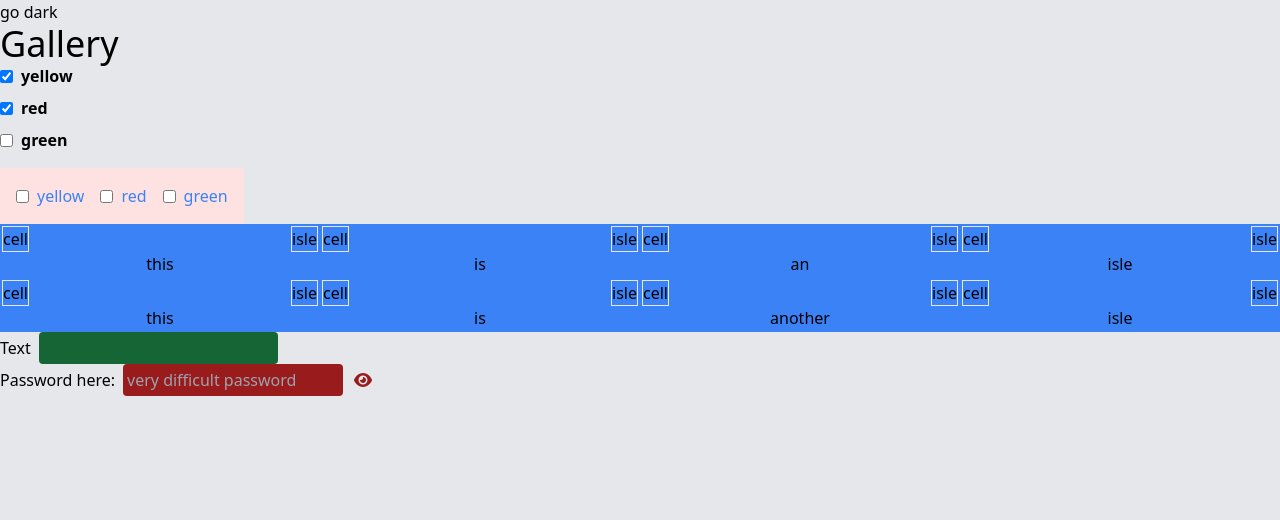
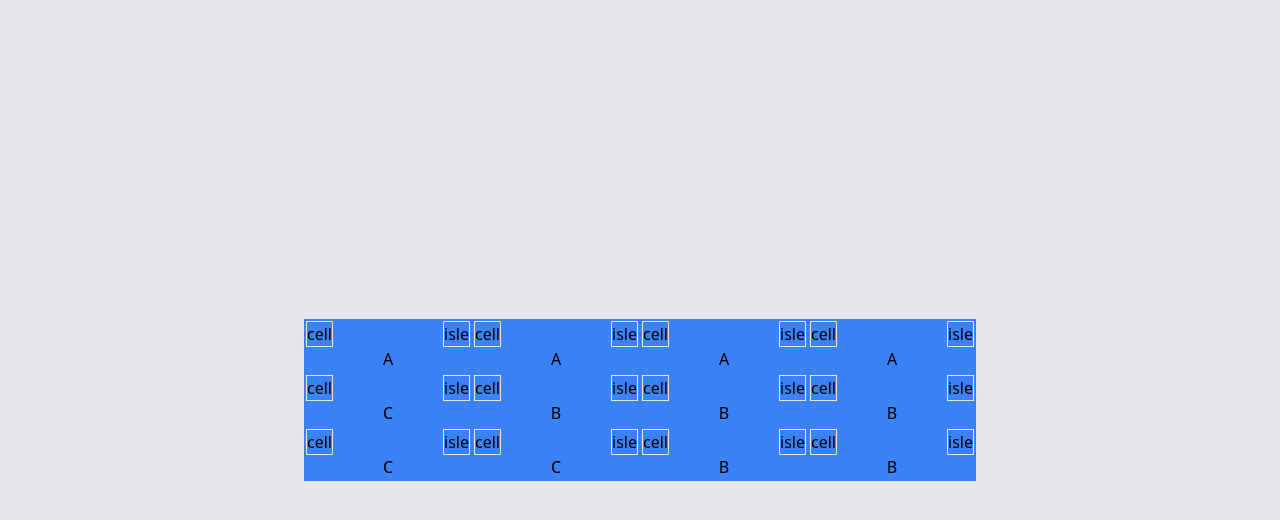
Before and after one commit to CrgioYalux/brute-draft, a React (Vite) app: page / in a window 1280 px wide. Shown: the top 520 px of the page. Built offline with nearby package versions, Linux system fonts and the light colour scheme.

Commit message:
ref: :broom: unused examples and code

```diff
--- a/src/App.tsx
+++ b/src/App.tsx
@@ -1,79 +1,33 @@
 import './App.css';
-import { useTheme } from './providers/Theme/';
-import { TextInput, PasswordInput, Grid, Row, Cell, CheckboxList } from './components/';
-import { useState } from 'react';
-
-type Color = {
-  id: number;
-  name: string;
-  selected: boolean;
-};
+import { Grid, Row, Cell } from './components/';
 
 function App() {
-  const [value, switchTheme] = useTheme();
-  const [colors, setColors] = useState<Color[]>([
-    {
-      id: 0, name: 'yellow', selected: true,
-    },
-      {
-      id: 1, name: 'red', selected: true,
-    },
-    {
-      id: 2, name: 'green', selected: false,
-    },
-  ]);
-  const [input, setInput] = useState<string>('');
-  const [password, setPassword] = useState<string>('');
-
   return (
-    <div className='min-h-screen bg-gray-200 dark:bg-gray-900'>
-      <button onClick={switchTheme}>go {value.opposite}</button>
-      <h1 className='text-4xl'>Gallery</h1>
-
-      <div className='flex flex-col gap-4'>
-        <CheckboxList
-        htmlFor='color'
-        list={colors}
-        select={setColors}
-        selectUsing='selected'
-        onChange={(prev, curr, item) => console.log({prev, curr, item})}
-        stateful
-        />
-        <CheckboxList
-        classNames={{ overwriteContainer: 'flex bg-red-100 gap-4 w-max p-4' }}
-        onChange={(prev, curr, item) => console.log({prev, curr, item})}
-        htmlFor='color'
-        list={colors}
-        renderItemAs={(item) => {
-          return (
-            <div className='text-blue-500'>{item.name}</div>
-          );
-        }}
-        />
+    <div className='min-h-screen bg-gray-200 dark:bg-gray-900 grid place-items-center'>
+      <div className='w-full flex justify-center'>
+        <div className='flex-1 max-w-2xl'>
+          <Grid>
+            <Row>
+              <Cell isleId={1}>A</Cell>
+              <Cell isleId={1}>A</Cell>
+              <Cell isleId={1}>A</Cell>
+              <Cell isleId={1}>A</Cell>
+            </Row>
+            <Row>
+              <Cell isleId={3}>C</Cell>
+              <Cell isleId={2}>B</Cell>
+              <Cell isleId={2}>B</Cell>
+              <Cell isleId={2}>B</Cell>
+            </Row>
+            <Row>
+              <Cell isleId={3}>C</Cell>
+              <Cell isleId={3}>C</Cell>
+              <Cell isleId={2}>B</Cell>
+              <Cell isleId={2}>B</Cell>
+            </Row>
+          </Grid>
+        </div>
       </div>
-      <Grid>
-        <Row>
-          <Cell isleId={1}>this</Cell>
-          <Cell isleId={1}>is</Cell>
-          <Cell isleId={1}>an</Cell>
-          <Cell isleId={1}>isle</Cell>
-        </Row>
-        <Row>
-          <Cell isleId={2}>this</Cell>
-          <Cell isleId={2}>is</Cell>
-          <Cell isleId={2}>another</Cell>
-          <Cell isleId={2}>isle</Cell>
-        </Row>
-      </Grid>
-      <TextInput text={input} setText={setInput} onlyLetters allowSpaces variant='success' />
-      <PasswordInput
-      password={password}
-      setPassword={setPassword}
-      label='Password here:'
-      variant={password.length === 0 ? 'error' : 'success'}
-      classNames={{ input: 'transition' }}
-      placeholder='very difficult password'
-      />
     </div>
   );
 }
```
